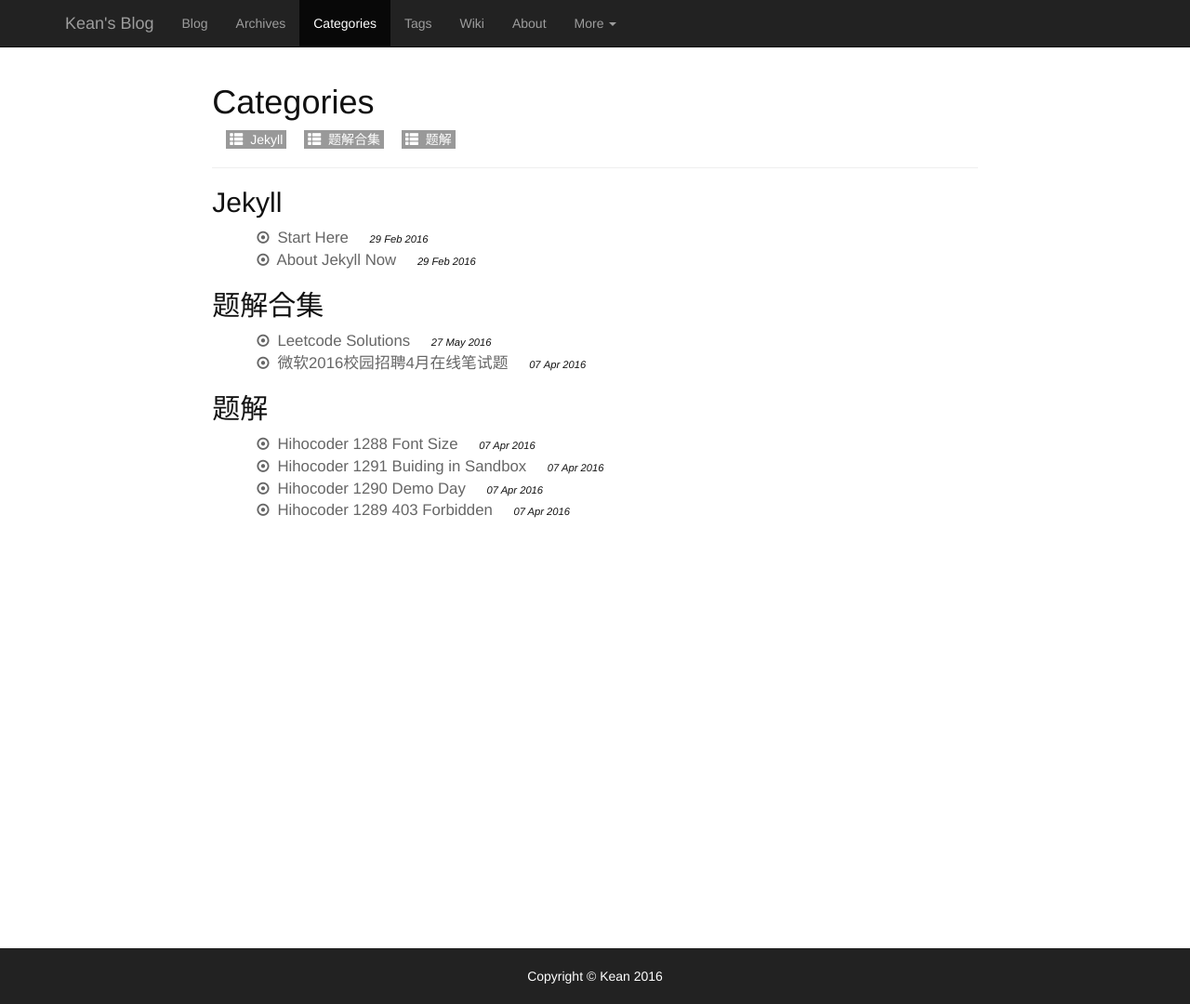
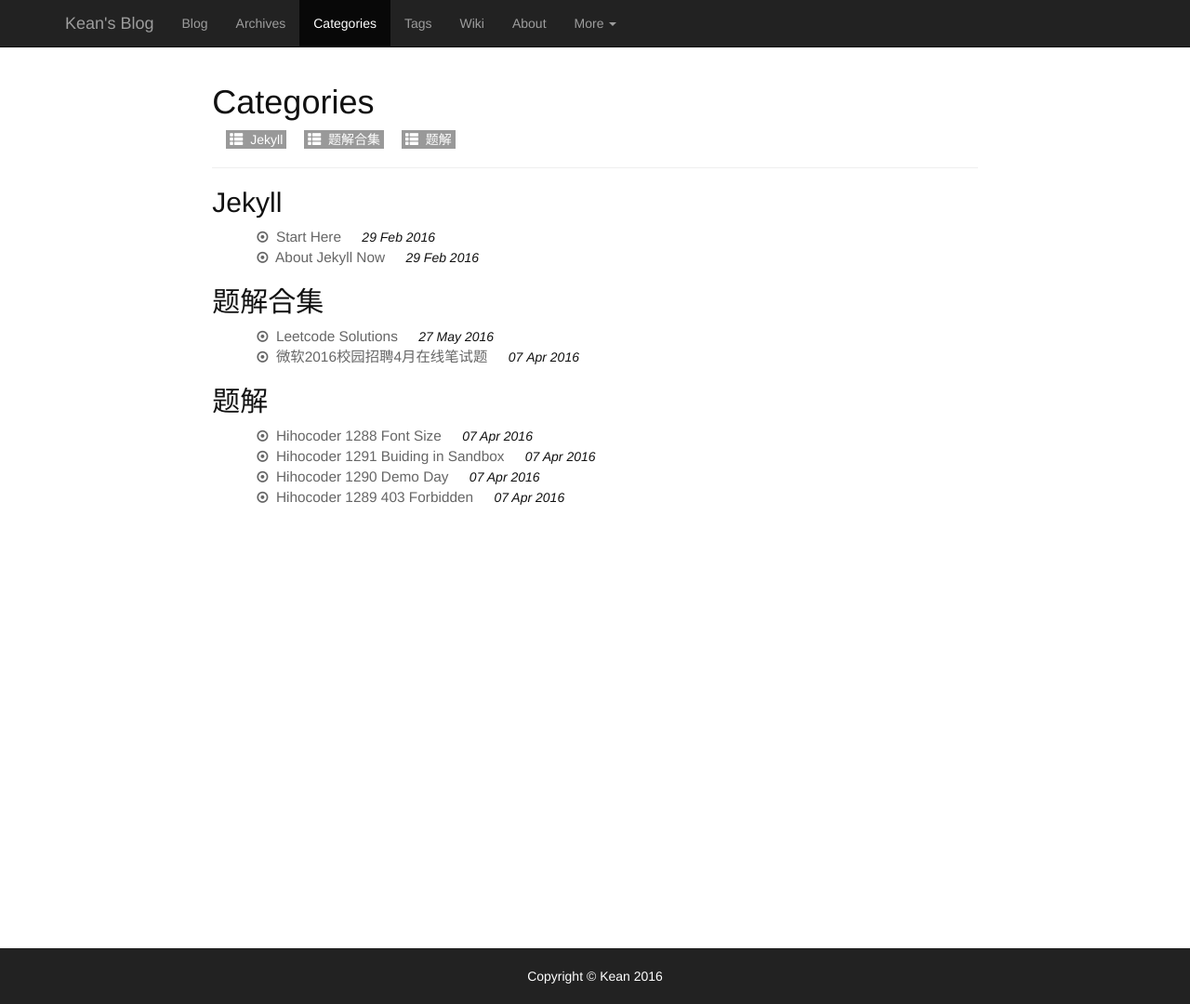
Before and after one commit to imkean/imkean.github.io, a Jekyll site: the page built from pages/categories.html, in a window 1280 px wide and 1080 px high. Shown: the whole window at 93% size. Built offline with Jekyll 4.4.1, drawn with Linux system fonts in a browser that asks for light colours; comment, search, counter and statistics services are not loaded.

Commit message:
rename tags.md to tags.html

```diff
--- a/css/style.scss
+++ b/css/style.scss
@@ -297,16 +297,6 @@
 /********* go to top style >>>>>>>>>>>>>*/
 
 /*<<<<<<<< Categories page style ********/
-
-/*.cate-label::before{
-  position: relative;
-  top: 2px;
-  font-family: 'Glyphicons Halflings';
-  font-style: normal;
-  font-weight: 400;
-  line-height: 1;
-  content: "\e012";
-}*/
 .cate-label{
   background: #999;
   color: white;
@@ -315,20 +305,19 @@
   margin-right: 0px;
   padding-left: 4px;
   padding-right: 4px;
-  transition: all 0.2s;
+  //transition: all 0s;
 }
 .cate-label:hover{
   background-color: #222;
   border-radius: 2px 0px 0px 2px;
-  border-left: 4px #ff5050 solid;
-  //transform: translate(-10,0);
   margin-left: 10px;
   margin-right: 1px;
+  border-left: 4px #ff5050 solid;
   transition: all 0.2s;
 }
 
 ul.cate-ul a.cate-title{
-  font-size: 1.2em;
+  font-size: 1.1em;
   padding-left: 4px;
   padding-right: 4px;
   margin-right: 4px;
@@ -345,18 +334,12 @@
   margin-left: -10px;
   //transform: translate(-10,0);
   transition: all 0.5s;
-  ul.cate-ul li{
-    //list-style: circle;
-    list-style: disc;
-  }
 }
 
 span.cate-post-date{
   font-style: italic;
-  font-size: 0.8em;
+  //font-size: 0.8em;
   margin-left: 10px;
-  :hover{
-  }
 }
 
 /********* Categories page style >>>>>>>*/
```
Also changed, not shown: pages/tags.html (renamed from pages/tags.md).
